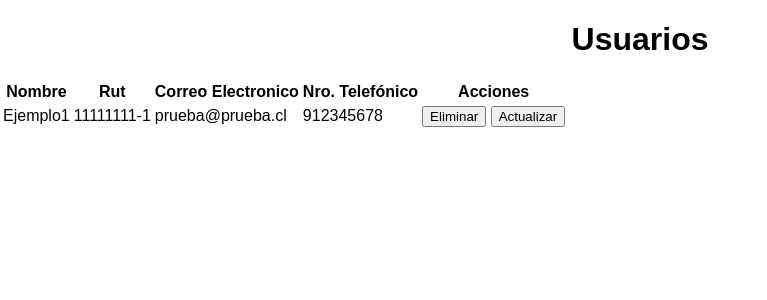
After one commit to JehielMunoz/Flask-Inventario, a Flask app: template templates/listUsuarios.html in a window 1280 px wide. The commit adds this page. Shown: the top 300 px of the page, without its empty margins (0-767 px from the left). Run offline with Flask 2, Linux system fonts and the light colour scheme; the template is opened without the code that fills it, so the values that code supplies are empty.

Commit message:
Agregar proveedores queda funcionando, pantalla de usuarios en proceso

```diff
--- a/app.py
+++ b/app.py
@@ -1,7 +1,7 @@
 import firebase_admin
-from firebase_admin import db,credentials
-from flask import Flask, render_template, request
-import pyrebase
+from firebase_admin import db, credentials
+from flask import Flask, render_template, request, current_app
+
 from werkzeug.utils import redirect
 
 app = Flask(__name__)
@@ -62,16 +62,81 @@ def addItem():
         try:
             dbAddPath = db.reference('/')
             dbAddPath = dbAddPath.child("data").child("especies").update({maxId: item})
-            #dbAddPath.push({maxId: item})
+            # dbAddPath.push({maxId: item})
             print(item)
             # database.child("data").child("especies").child(str(last_code)).push(item)
             # database.child(last_code).patch(item)
             return redirect("/")
+
         except:
             return render_template("addItem.html", message="Something wrong happened")
     return render_template("addItem.html",cod=maxId)
+
+@app.route('/addProveedores.html', methods=['GET','POST'])
+def addProveedor():
+    dbPath = db.reference('/')
+    dbPath = dbPath.child("proveedores").get()
+    tamaño = str(len(dbPath))
+
+    if request.method == 'POST':
+        razon_social = request.form['razon_social']
+        rut = request.form['rut']
+        correo = request.form['email']
+        numero_telefonico = request.form['telefono']
+
+        proveedor = {
+            "razonSocial": razon_social,
+            "email": correo,
+            "estado": "Activo",
+            "telefono": numero_telefonico,
+            "rut": rut
+        }
+        try:
+            dbAddPath = db.reference('/')
+            dbAddPath = dbAddPath.child("proveedores").update({rut: proveedor})
+            print(proveedor)
+            return redirect("/")
+        except:
+            return render_template("addProveedores.html", message="Something wrong happened")
+    return render_template("addProveedores.html", cod=tamaño)
+
+@app.route('/addUsuarios.html', methods=['GET','POST'])
+def addUsuario():
+    dbPath = db.reference('/')
+    dbPath = dbPath.child("usuarios").get()
+    if request.method == 'POST':
+        nombre = request.form['nombre']
+        rut = request.form['rut']
+        correo = request.form['email']
+        numero_telefonico = request.form['telefono']
+        contraseña = request.form['contraseña']
+
+        proveedor = {
+            "razonSocial": razon_social,
+            "email": correo,
+            "estado": "Activo",
+            "telefono": numero_telefonico,
+            "rut": rut,
+            "contraseña": contraseña
+        }
+        try:
+            dbAddPath = db.reference('/')
+            dbAddPath = dbAddPath.child("usuarios").update({rut: usuarios})
+            print(proveedor)
+            return redirect("/")
+        except:
+            return render_template("addUsuarios.html", message="Something wrong happened")
+    return render_template("Usuarios.html")
+
+@app.route('/usuarios.html', methods=['GET','POST'])
+def cambiarPagina():
+    return render_template("addUsuarios.html")
+
+
 if __name__ == '__main__':
     app.run(debug=True)
+
+
 """
 :
     last_code = len(database.child("data").child("especies").get())
--- a/static/css/main.css
+++ b/static/css/main.css
@@ -2,12 +2,22 @@ body {
     margin: 0;
     font-family: sans-serif;
 }
+
+
 table tr td:empty {
   width: 150px;
 }
 
 table tr td {
-
     padding-top: 2px;
     padding-bottom: 2px;
 }
+
+a.button {
+  -webkit-appearance: button;
+  -moz-appearance: button;
+  appearance: button;
+
+  text-decoration: none;
+  color: initial;
+}
--- a/templates/addItem.html
+++ b/templates/addItem.html
@@ -1,6 +1,7 @@
 {% extends 'base.html' %}
 
 {% block head %}
+<title>Especies</title>
 <h1>Ingresar especie</h1>
 {% endblock %}
 
--- a/templates/addUsuarios.html
+++ b/templates/addUsuarios.html
@@ -6,7 +6,7 @@
 {% endblock %}
 
 {% block body %}
-<form action="/usuarios.html" method="POST" name="agregarUsuario">
+<form action="/addUsuarios.html" method="POST" name="agregarUsuario">
     <p>Nombre <input type="text" id="nombre" name="nombre" size="40"></p>
     <p>Rut: <input type="text" id="rut" name="rut" placeholder="Ej.: 11111111-1"></p>
     <p>Correo Electronico: <input type="email" id="email" name="email"></p>
--- /dev/null
+++ b/templates/listUsuarios.html
@@ -0,0 +1,28 @@
+{% extends 'base.html' %}
+
+{% block head %}
+<title>Usuarios</title>
+<h1 style="text-align: center;">Usuarios</h1>
+{% endblock %}
+
+{% block body %}
+<table class="default">
+  <tr>
+    <th>Nombre</th>
+    <th>Rut</th>
+    <th>Correo Electronico</th>
+    <th>Nro. Telefónico</th>
+    <th>Acciones</th>
+  </tr>
+  <tr>
+    <td>Ejemplo1</td>
+    <td>11111111-1</td>
+    <td>prueba@prueba.cl</td>
+    <td>912345678</td>
+    <td>
+        <input type="submit" value="Eliminar">
+        <input type="submit" value="Actualizar">
+    </td>
+  </tr>
+</table>
+{% endblock %}
```
Also changed, not shown: templates/index.html (+5 -2 lines), templates/usuarios.html (+4 -11 lines).
